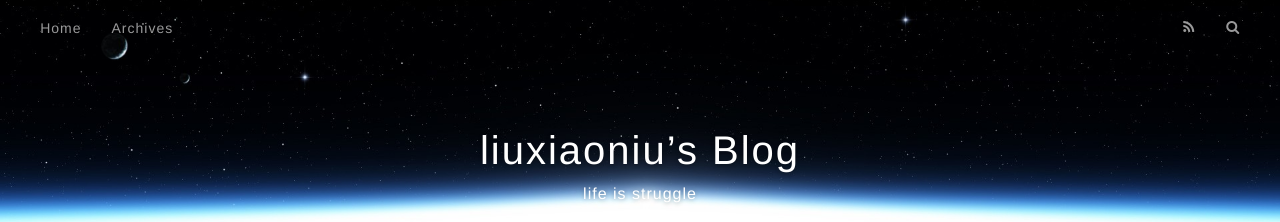
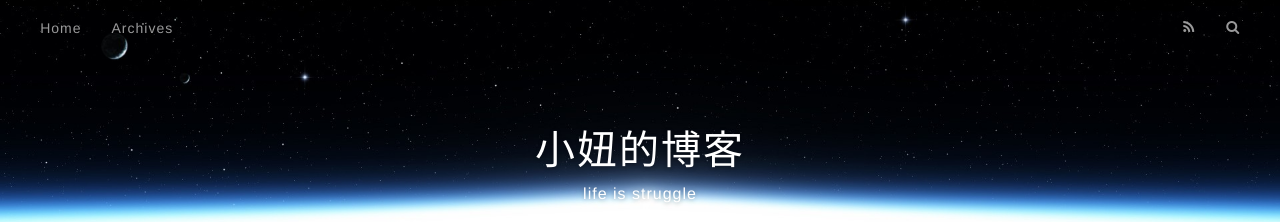
Before and after one commit to liuxiaoniu/liuxiaoniu.github.io, a plain HTML site: page index.html in a window 1280 px wide. Shown: the top 222 px of the page. Drawn offline with nearby package versions, Linux system fonts and the light colour scheme.

Commit message:
Site updated: 2016-12-29 22:47:03

```diff
--- a/index.html
+++ b/index.html
@@ -3,16 +3,16 @@
 <head>
   <meta charset="utf-8">
 
-  <title>liuxiaoniu’s Blog</title>
+  <title>小妞的博客</title>
   <meta name="viewport" content="width=device-width, initial-scale=1, maximum-scale=1">
   <meta property="og:type" content="website">
-<meta property="og:title" content="liuxiaoniu’s Blog">
+<meta property="og:title" content="小妞的博客">
 <meta property="og:url" content="http://yoursite.com/index.html">
-<meta property="og:site_name" content="liuxiaoniu’s Blog">
+<meta property="og:site_name" content="小妞的博客">
 <meta name="twitter:card" content="summary">
-<meta name="twitter:title" content="liuxiaoniu’s Blog">
+<meta name="twitter:title" content="小妞的博客">
 
-    <link rel="alternate" href="/atom.xml" title="liuxiaoniu’s Blog" type="application/atom+xml">
+    <link rel="alternate" href="/atom.xml" title="小妞的博客" type="application/atom+xml">
 
 
     <link rel="icon" href="/favicon.png">
@@ -33,7 +33,7 @@
   <div id="header-outer" class="outer">
     <div id="header-title" class="inner">
       <h1 id="logo-wrap">
-        <a href="/" id="logo">liuxiaoniu’s Blog</a>
+        <a href="/" id="logo">小妞的博客</a>
       </h1>
 
         <h2 id="subtitle-wrap">
@@ -100,7 +100,7 @@
 
     </div>
     <footer class="article-footer">
-      <a data-url="http://yoursite.com/2016/12/23/hello-world/" data-id="cixagnp0p0000bkw4o06bb4qw" class="article-share-link">Share</a>
+      <a data-url="http://yoursite.com/2016/12/23/hello-world/" data-id="cixahao5u0000nkw40q7isqcw" class="article-share-link">Share</a>
 
 
     </footer>
```
Also changed, not shown: 2016/12/23/hello-world/index.html (+5 -5 lines), archives/2016/12/index.html (+6 -6 lines), archives/2016/index.html (+6 -6 lines), archives/index.html (+6 -6 lines).
